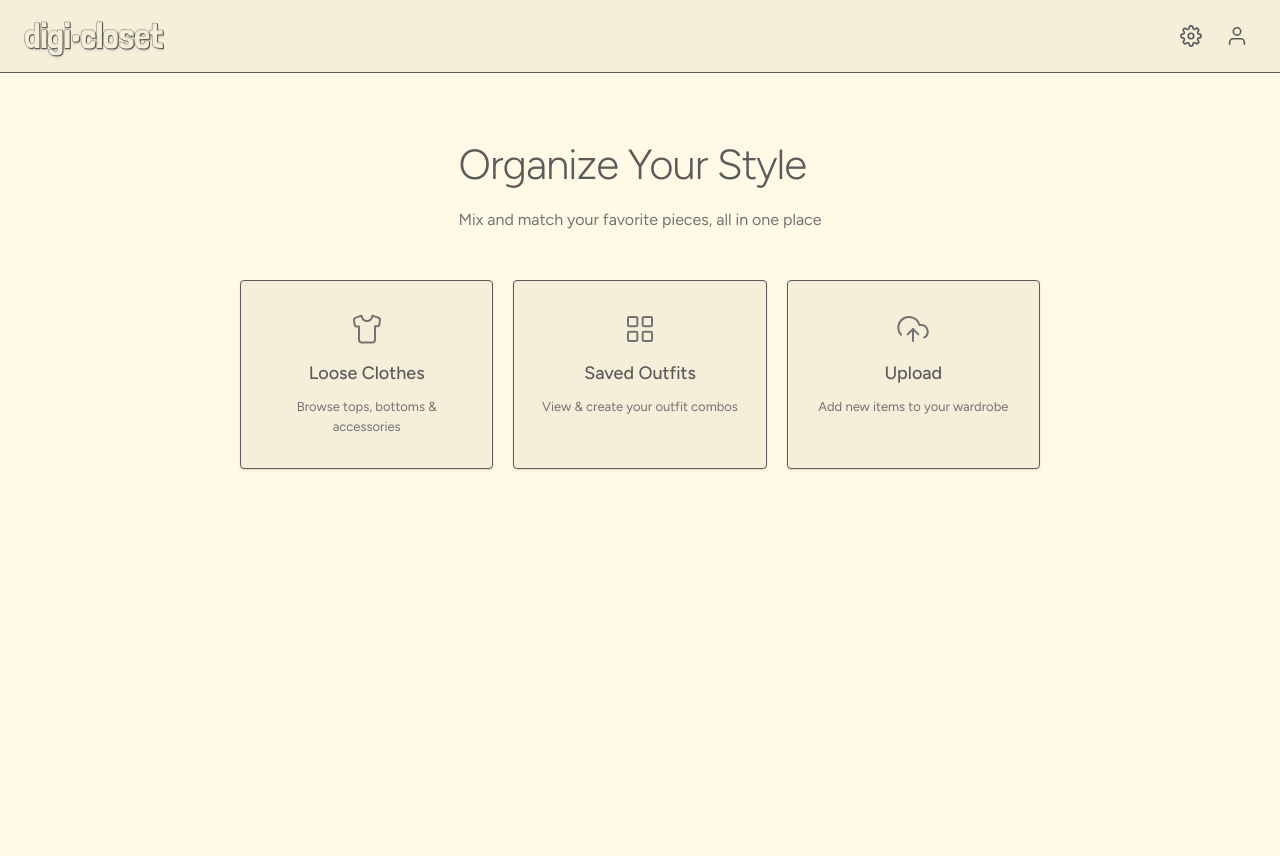
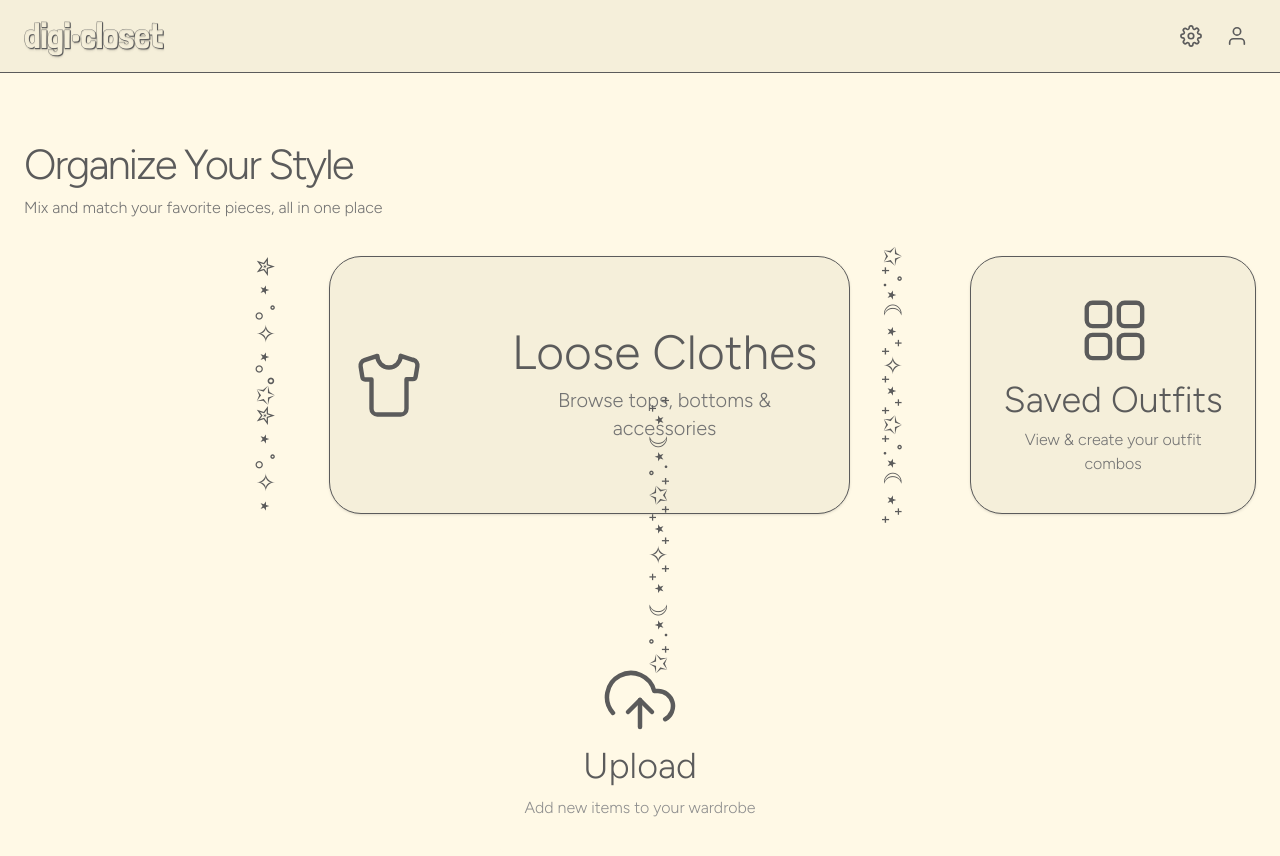
Before and after one commit to israelavendanojr/digital-closet, a React (Vite) app in the folder frontend/: page / in a window 1280 px wide. Shown: the top 856 px of the page. Before the commit the page ends 800 px from the top, so only its background shows below. Built offline with nearby package versions, Linux system fonts and the light colour scheme.

Commit message:
Update Home Page

```diff
--- a/frontend/src/pages/Home.tsx
+++ b/frontend/src/pages/Home.tsx
@@ -4,56 +4,66 @@ export default function Home() {
   const navigate = useNavigate()
 
   return (
-    <div className="flex flex-col items-center px-6 pt-[60px] pb-10 gap-12">
-      <div className="flex flex-col">
-        <h1 className="text-[42px] font-light tracking-[-1px] mb-3">Organize Your Style</h1>
-        <p className="text-base text-text-muted">Mix and match your favorite pieces, all in one place</p>
+    <div className="flex flex-col items-center px-4 md:px-6 pt-10 md:pt-[60px] pb-10 gap-9 w-full overflow-x-hidden">
+      <div className="flex flex-col justify-start items-center xl:items-start w-full max-w-7xl">
+        <h1 className="text-[42px] font-light tracking-[-2px]">Organize Your Style</h1>
+        <p className="text-base text-text-muted font-light">Mix and match your favorite pieces, all in one place</p>
       </div>
-      <div className="flex gap-5 flex-wrap justify-center w-full max-w-[800px]">
+
+      <div className="flex flex-wrap gap-10 xl:gap-0 justify-center w-full min-h-[300px]">
+        <h1 className="rotate-90 cursor-default text-2xl mr-12 hidden xl:block">✮ ⋆ ˚｡✧ ⋆｡°✩✮ ⋆ ˚｡✧ ⋆</h1>
         <button
-          className="bg-bg-card border border-border rounded px-6 py-8 cursor-pointer text-center flex flex-col items-center gap-2.5 flex-1 min-w-[180px] transition-[box-shadow,transform] duration-150 hover:shadow-md shadow-sm"
+          className="bg-bg-card border border-border rounded-4xl px-6 py-8 xl:mr-30 cursor-pointer text-center flex flex-row items-center justify-center gap-20 flex-2 min-w-[350px] max-w-[800px] transition-[box-shadow,transform] duration-150 hover:-translate-y-0.5 hover:shadow-md hover:bg-hover shadow-sm"
           onClick={() => navigate('/clothes')}
         >
-          <div className="text-text-muted mb-1">
-            <svg width="32" height="32" viewBox="0 0 24 24" fill="none" stroke="currentColor" strokeWidth="1.5" strokeLinecap="round" strokeLinejoin="round">
+          <div>
+            <svg width="70" height="70" viewBox="0 0 24 24" fill="none" stroke="currentColor" strokeWidth="1.5" strokeLinecap="round" strokeLinejoin="round">
               <path d="M20.38 3.46L16 2a4 4 0 0 1-8 0L3.62 3.46a2 2 0 0 0-1.34 2.23l.58 3.57a1 1 0 0 0 .99.84H6v10c0 1.1.9 2 2 2h8a2 2 0 0 0 2-2V10h2.15a1 1 0 0 0 .99-.84l.58-3.57a2 2 0 0 0-1.34-2.23z" />
             </svg>
           </div>
-          <h2 className="text-lg font-medium">Loose Clothes</h2>
-          <p className="text-[13px] text-text-muted">Browse tops, bottoms &amp; accessories</p>
+          <div className="flex flex-col gap-2.5">
+            <h2 className="text-5xl font-light">Loose Clothes</h2>
+            <p className="text-xl text-text-muted font-light">Browse tops, bottoms &amp; accessories</p>
+          </div>
         </button>
 
+        <div className="flex items-center justify-end">
+          <h1 className="rotate-90 cursor-default text-2xl xl:-mr-15 xl:-ml-75 hidden xl:block">✩₊˚.⋆☾⋆⁺₊✧₊⋆⁺₊✩₊˚.⋆☾⋆⁺₊</h1>
+        </div>
+
         <button
-          className="bg-bg-card border border-border rounded px-6 py-8 cursor-pointer text-center flex flex-col items-center gap-2.5 flex-1 min-w-[180px] transition-[box-shadow,transform] duration-150 hover:shadow-md shadow-sm"
+          className="bg-bg-card border border-border rounded-4xl px-6 py-8 xl:mt-0 cursor-pointer text-center flex flex-col items-center justify-center flex-1 min-w-[180px] max-w-[350px] transition-[box-shadow,transform] duration-150 hover:-translate-y-0.5 hover:shadow-md hover:bg-hover shadow-sm"
           onClick={() => navigate('/outfits')}
         >
-          <div className="text-text-muted mb-1">
-            <svg width="32" height="32" viewBox="0 0 24 24" fill="none" stroke="currentColor" strokeWidth="1.5" strokeLinecap="round" strokeLinejoin="round">
-              <rect x="3" y="3" width="7" height="7" rx="1" />
-              <rect x="14" y="3" width="7" height="7" rx="1" />
-              <rect x="3" y="14" width="7" height="7" rx="1" />
-              <rect x="14" y="14" width="7" height="7" rx="1" />
+          <div>
+            <svg width="70" height="70" viewBox="0 0 24 24" fill="none" stroke="currentColor" strokeWidth="1.5" strokeLinecap="round" strokeLinejoin="round">
+              <rect x="3" y="3" width="8" height="8" rx="2" />
+              <rect x="14" y="3" width="8" height="8" rx="2" />
+              <rect x="3" y="14" width="8" height="8" rx="2" />
+              <rect x="14" y="14" width="8" height="8" rx="2" />
             </svg>
           </div>
-          <h2 className="text-lg font-medium">Saved Outfits</h2>
-          <p className="text-[13px] text-text-muted">View &amp; create your outfit combos</p>
+          <h2 className="text-4xl font-light mt-4">Saved Outfits</h2>
+          <p className="text-md text-text-muted font-light mt-2">View &amp; create your outfit combos</p>
         </button>
+        <h1 className="-rotate-90 cursor-default text-2xl ml-12 hidden xl:block">✩₊˚.⋆☾⋆⁺₊✧₊⋆⁺₊✩₊˚.⋆☾⋆⁺₊</h1>
+      </div>
 
-        <button
-          className="bg-bg-card border border-border rounded px-6 py-8 cursor-pointer text-center flex flex-col items-center gap-2.5 flex-1 min-w-[180px] transition-[box-shadow,transform] duration-150 hover:shadow-md shadow-sm"
+      <button
+          className="bg-bg border border-none rounded mt-10 px-6 py-8 cursor-pointer text-center flex flex-col items-center gap-2.5 flex-1 min-w-[180px] max-w-[800px] transition-[box-shadow,transform] duration-150 hover:opacity-[70%]"
           onClick={() => navigate('/upload')}
         >
-          <div className="text-text-muted mb-1">
-            <svg width="32" height="32" viewBox="0 0 24 24" fill="none" stroke="currentColor" strokeWidth="1.5" strokeLinecap="round" strokeLinejoin="round">
+          <div>
+            <svg width="72" height="72" viewBox="0 0 24 24" fill="none" stroke="currentColor" strokeWidth="1.5" strokeLinecap="round" strokeLinejoin="round">
               <polyline points="16 16 12 12 8 16" />
               <line x1="12" y1="12" x2="12" y2="21" />
               <path d="M20.39 18.39A5 5 0 0 0 18 9h-1.26A8 8 0 1 0 3 16.3" />
             </svg>
           </div>
-          <h2 className="text-lg font-medium">Upload</h2>
-          <p className="text-[13px] text-text-muted">Add new items to your wardrobe</p>
+          <h2 className="text-4xl font-light">Upload</h2>
+          <p className="text-[16px] text-text-light font-light">Add new items to your wardrobe</p>
         </button>
-      </div>
+
     </div>
   )
 }
```
